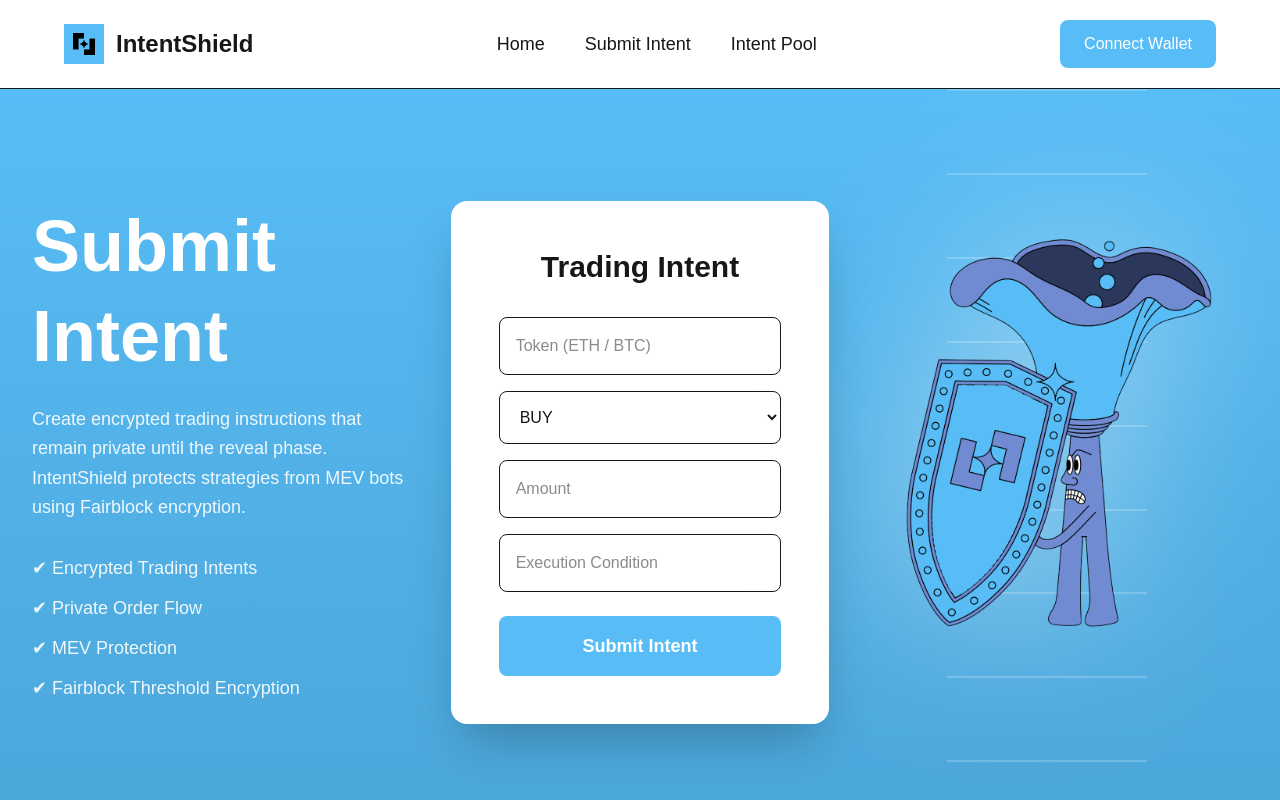
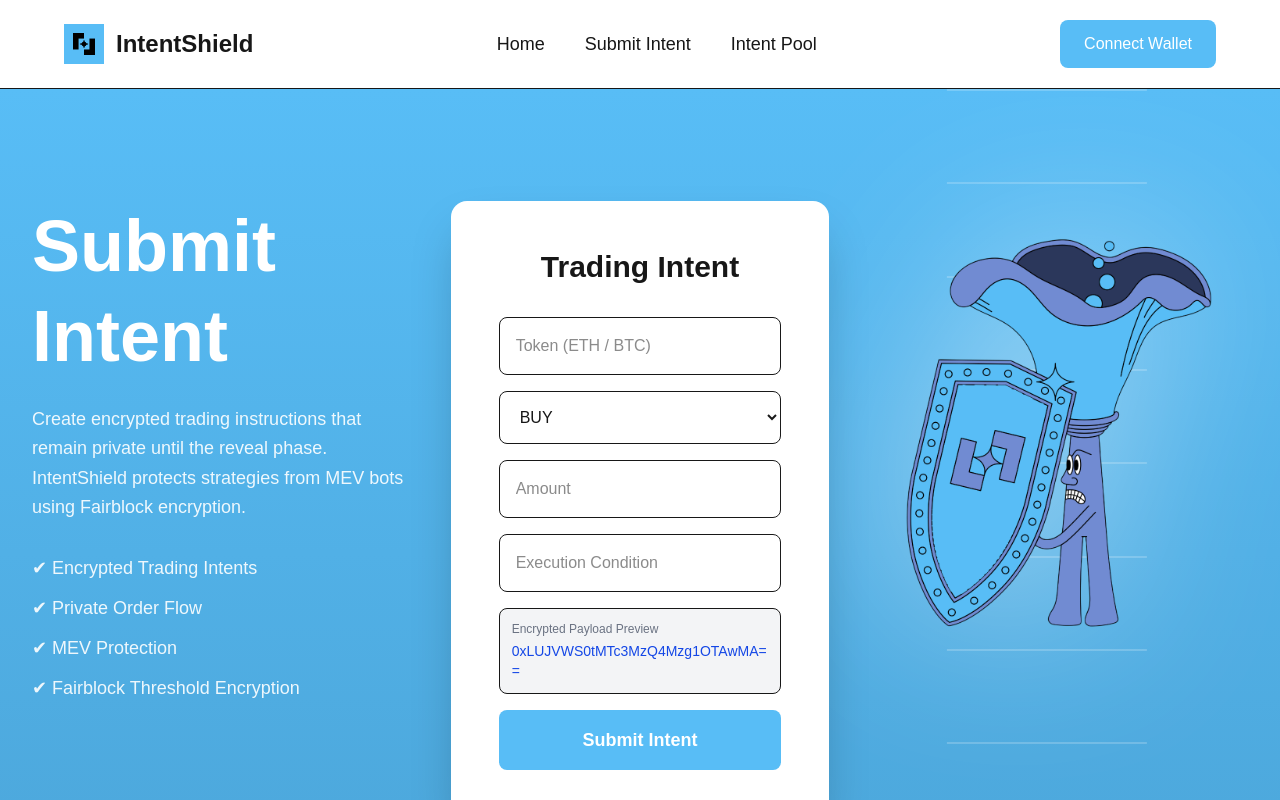
Before and after one commit to Pawan4291/intent-shield, a Next.js app: page /submit in a window 1280 px wide. Shown: the top 800 px of the page. Built offline with nearby package versions, Linux system fonts and the light colour scheme.

Commit message:
describe change

```diff
--- a/app/submit/page.tsx
+++ b/app/submit/page.tsx
@@ -14,12 +14,32 @@ const [action,setAction] = useState("BUY")
 const [amount,setAmount] = useState("")
 const [condition,setCondition] = useState("")
 const [status,setStatus] = useState("")
+const [previewHash,setPreviewHash] = useState("")
 
 const [lines,setLines] = useState<number[]>([])
 
 useEffect(()=>{
 setLines(Array.from({length:10},(_,i)=>i))
 },[])
+
+
+
+/* LIVE ENCRYPTION PREVIEW */
+
+useEffect(()=>{
+
+const data = `${token}-${action}-${amount}-${condition}`
+
+if(data.replace(/-/g,"").length === 0){
+setPreviewHash("")
+return
+}
+
+const hash = btoa(data + Date.now()).slice(0,40)
+
+setPreviewHash("0x"+hash)
+
+},[token,action,amount,condition])
 
 
 
@@ -118,7 +138,7 @@ animation:"moveLine 10s linear infinite"
 
 <div className="max-w-[1300px] mx-auto px-8 pt-28">
 
-{/* 3 COLUMN GRID */}
+{/* MAIN GRID */}
 
 <div className="grid grid-cols-3 items-start gap-10">
 
@@ -184,10 +204,31 @@ onChange={(e)=>setAmount(e.target.value)}
 
 <input
 placeholder="Execution Condition"
-className="w-full border rounded-lg p-4 mb-6"
+className="w-full border rounded-lg p-4 mb-4"
 value={condition}
 onChange={(e)=>setCondition(e.target.value)}
 />
+
+
+{/* ENCRYPTION PREVIEW */}
+
+{previewHash && (
+
+<div className="mb-4 bg-gray-100 border rounded-lg p-3">
+
+<div className="text-xs text-gray-500 mb-1">
+Encrypted Payload Preview
+</div>
+
+<div className="font-mono text-blue-700 text-sm break-all">
+{previewHash}
+</div>
+
+</div>
+
+)}
+
+
 
 <button
 onClick={submitIntent}
```
